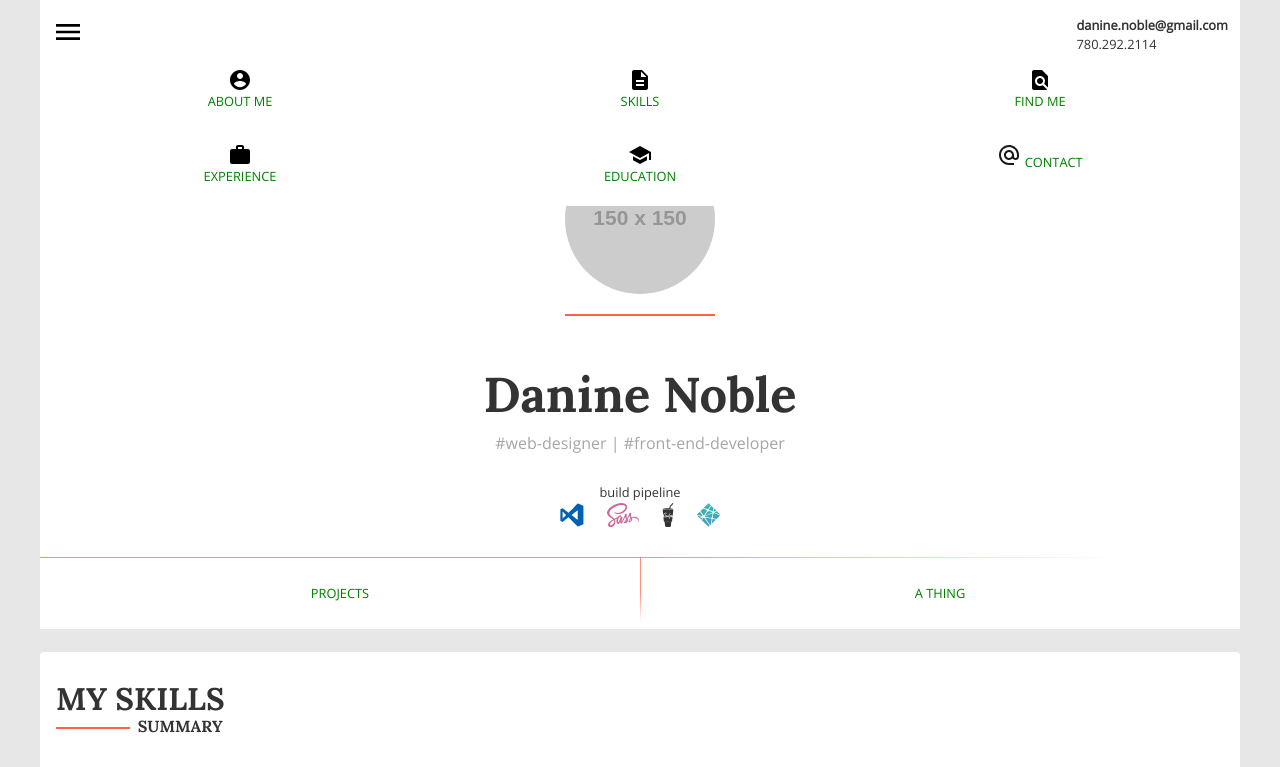
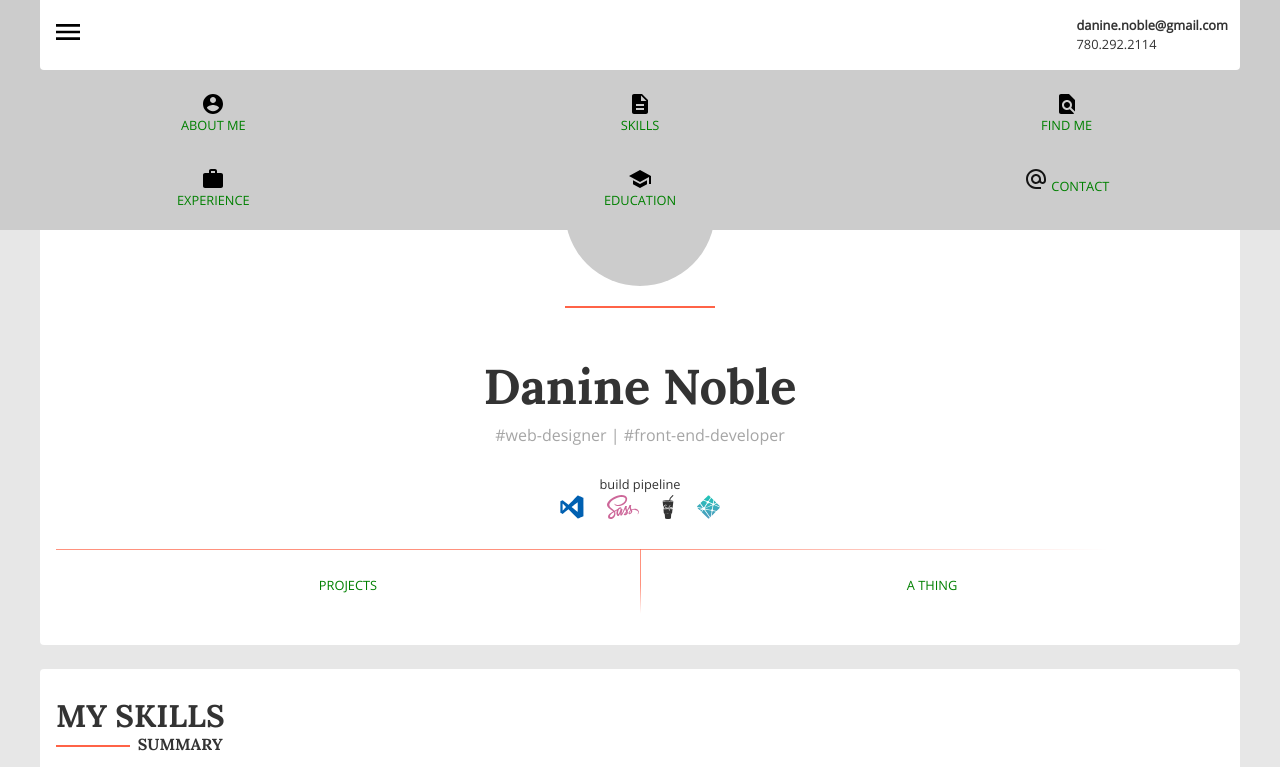
Before and after one commit to nobledm/portfolio, a plain HTML site: page index.html in a window 1280 px wide. Both pictures are taken after a click on the item 68 px from the left and 35 px from the top of the page. Shown: the top 767 px of the page. Drawn offline with Linux system fonts and the light colour scheme; placeholder pictures from the web are drawn by us; files whose address does not match are found by name.

Commit message:
fixed nav

```diff
--- a/index.html
+++ b/index.html
@@ -82,7 +82,7 @@
             </li>
         </ul>
     </nav>
-    <aside id="menu-panel" class="wrapper menu-panel">
+    <aside id="menu-panel" class="menu-panel">
         <ul class="mobile-links flex-row-between">
             <li class="mobile-link">
                 <a href="#top">
--- a/js/menu.js
+++ b/js/menu.js
@@ -28,7 +28,7 @@ function onLeavePanel(){
 }
 const openMobileMenu=(e)=>{
   menuPanel.addEventListener("mouseleave", onLeavePanel)
-   TweenLite.to(menuPanel, 0.6, {top:40, ease: Power1.easeOut});
+   TweenLite.to(menuPanel, 0.6, {top: 0, ease: Power1.easeOut});
    menuOpen = true;
 }
 
--- a/scss/site/_content.scss
+++ b/scss/site/_content.scss
@@ -25,6 +25,7 @@
     }
 }
 
+.site-header,
 .skills,
 .find-me,
 .work-xp,
--- a/scss/site/_header.scss
+++ b/scss/site/_header.scss
@@ -1,12 +1,9 @@
 @import '../vars/index';
 
 .site-header {
-    position: relative;
-    top: -4.4rem;
+    margin-top: 7rem;
     text-align: center;
-    background: #fff;
     padding-top: 3rem;
-    margin-bottom: -3rem;
 }
 
 .headshot { padding-bottom: 1rem; }
--- a/scss/site/_nav.scss
+++ b/scss/site/_nav.scss
@@ -25,12 +25,14 @@
 /* Mobile Menu */
 .menu-panel {
   position: fixed;
-  width: inherit;
-  top: -25rem;
-  padding-top: 1rem;
-  border-radius: 0 0 0.25rem 0.25rem;
-  background-color: #fff;
+  width: 100%;
+  top: -40rem;
+  left: 0;
+  padding-top: 5rem;
+  background-color: #ccc;
   z-index: 100;
+  margin-left: auto;
+  margin-right: auto;
 }
 
 .mobile-link {
--- a/scss/style.scss
+++ b/scss/style.scss
@@ -4,10 +4,8 @@
 
 /* https://beshley.com/vcard/index-gradient.html# */
 
-body {
+html {
     background-color: rgb(231, 231, 231);
-    position: relative;
-    scroll-behavior: smooth;
 }
 
 /* UTILITY STYLES */
```
Also changed, not shown: css/style.min.css, 1 other file.
